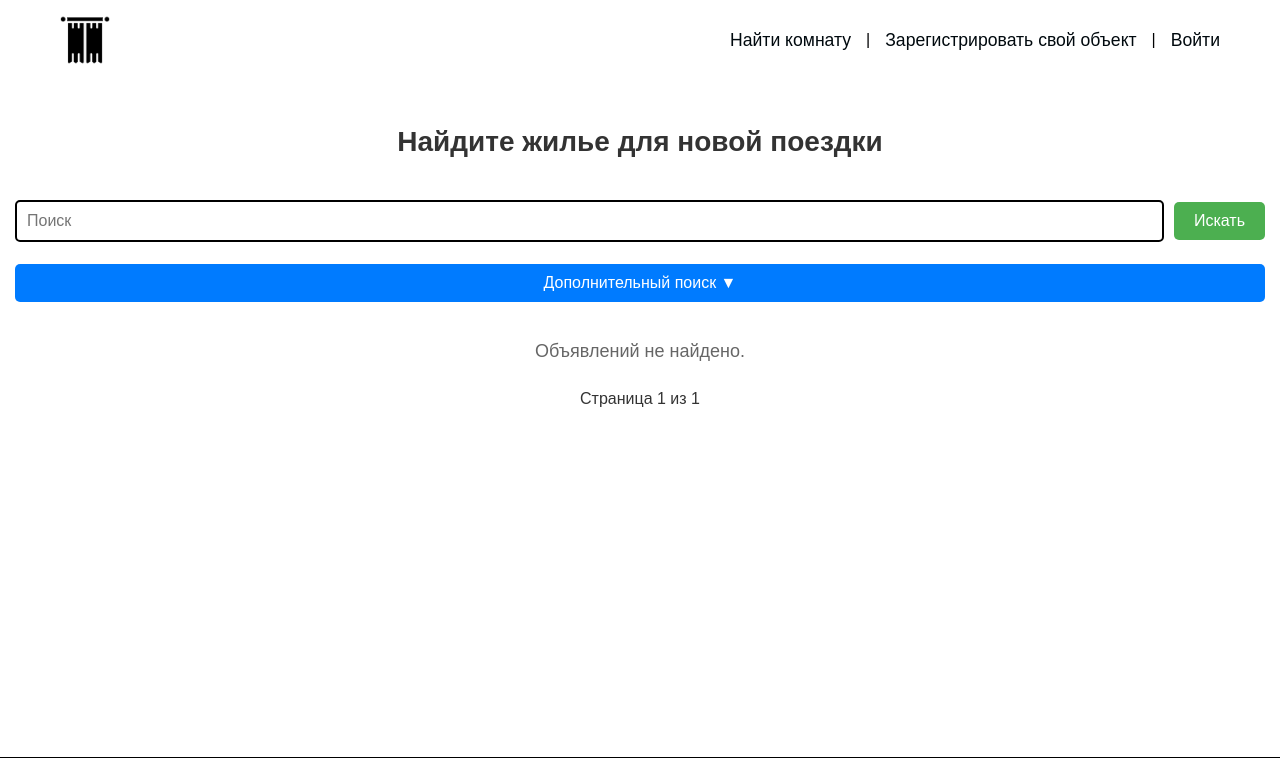
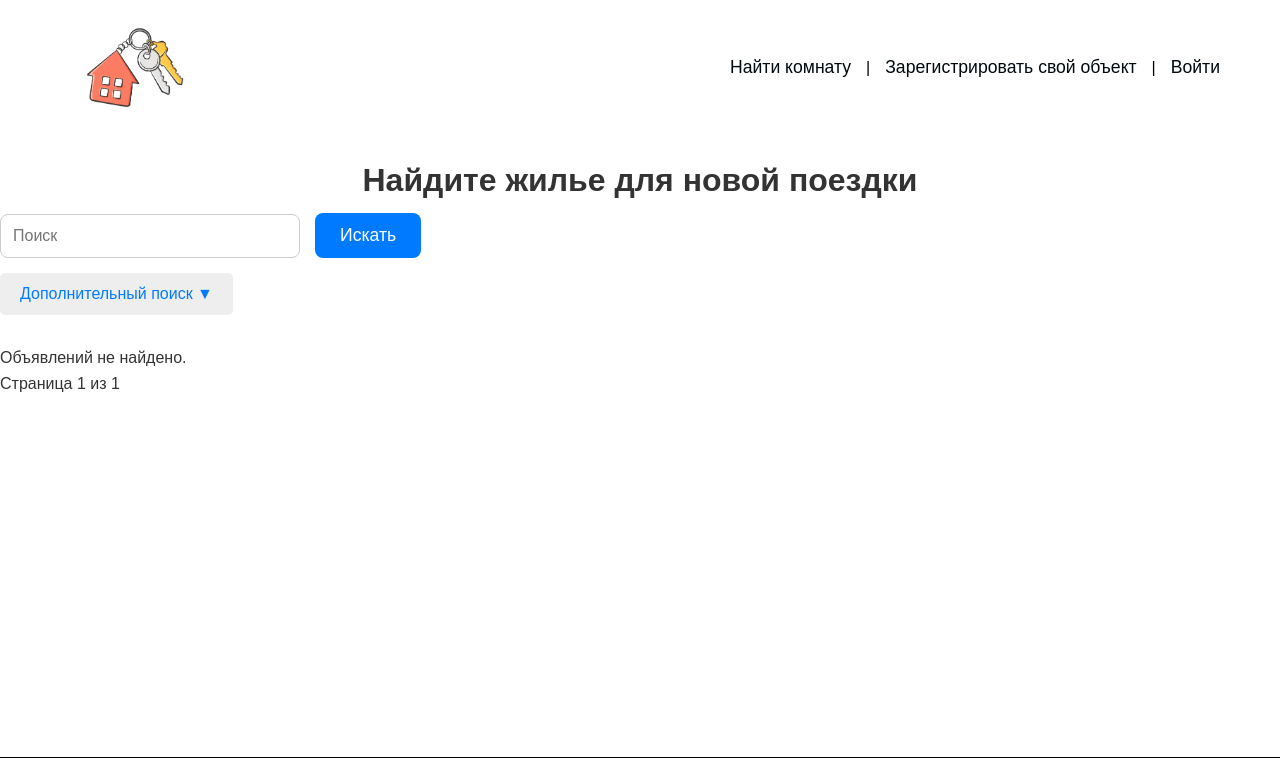
Before and after one commit to Lavder12/FinallProjectICH, a Django app: page /find_room/ in a window 1280 px wide. Shown: the top 758 px of the page. Run offline with Django 5.2, Linux system fonts and the light colour scheme; data that the repository does not hold is empty.

Commit message:
Основная задача выполнена

```diff
--- a/users/static/css/login.css
+++ b/users/static/css/login.css
@@ -34,3 +34,7 @@
 h1, a {
     text-align: center;
 }
+
+h3,a {
+    text-align: left;
+}
--- a/users/templates/users/ad_post_det.html
+++ b/users/templates/users/ad_post_det.html
@@ -96,7 +96,7 @@
                 {% endif %}
             </section>
 
-            <a href="{% url 'users:my_ads' %}" class="back-link">← Назад к списку</a>
+            <a href="{% url 'users:rented_ads' %}" class="back-link">← Назад к списку</a>
         </article>
     </div>
 {% endblock content %}
--- a/users/templates/users/edit_ad.html
+++ b/users/templates/users/edit_ad.html
@@ -27,7 +27,7 @@
                 </form>
             </section>
 
-            <a href="{% url 'users:ad_post_det' post.id %}" class="back-link">← Назад к объявлению</a>
+            <a href="{% url 'users:my_ads' %}" class="back-link">← Назад к объявлению</a>
         </article>
     </div>
 {% endblock content %}
--- a/users/templates/users/login.html
+++ b/users/templates/users/login.html
@@ -14,6 +14,6 @@
   {{ form.as_p }}
   <button type="submit">Вход</button>
   <h1>Нет аккаунта ?</h1>
-<a href="{% url 'users:register'%}">Регистрация</a>
+    <a href="{% url 'users:register'%}"><h3>Регистрация</h3></a>
 </form>
 {% endblock content %}
--- a/web_room/static/css/find_room.css
+++ b/web_room/static/css/find_room.css
@@ -1,217 +1,195 @@
-.page-title {
-    text-align: center;
-    font-size: 28px;
-    color: #333;
-    margin: 20px 0;
+/* Сетка для карточек */
+.posts-grid {
+    display: grid;
+    grid-template-columns: repeat(auto-fill, minmax(250px, 1fr)); /* Автоматическая настройка колонок */
+    gap: 20px; /* Расстояние между карточками */
+    margin-top: 30px;
 }
 
+/* Стиль для каждого объявления */
 .post {
-    max-width: 600px; /* Ограничиваем ширину блока */
-    margin: 20px auto; /* Центрируем */
-    padding: 15px;
-    border: 1px solid #ccc;
+    background-color: #fff;
     border-radius: 8px;
-    background-color: #f9f9f9;
-    word-wrap: break-word; /* Перенос длинных слов */
-    overflow-wrap: break-word; /* Альтернативный способ переноса */
-    box-shadow: 0 0 10px rgba(0, 0, 0, 0.1);
-    word-break: break-word; /* Чтобы предотвратить выход текста за пределы */
+    padding: 20px;
+    box-shadow: 0 4px 10px rgba(0, 0, 0, 0.1);
+    transition: transform 0.3s ease;
+    overflow: hidden; /* Чтобы элементы не выходили за пределы карточки */
 }
 
-.post h2 {
-    font-size: 22px;
+.post:hover {
+    transform: translateY(-5px); /* Легкое поднятие карточки при наведении */
+}
+
+/* Стиль для изображений */
+.post-image img {
+    width: 100%;
+    height: 200px;
+    object-fit: cover;
+    border-radius: 4px;
     margin-bottom: 10px;
 }
 
-.post p {
-    font-size: 16px;
-    line-height: 1.5;
-    word-wrap: break-word; /* Перенос длинных слов */
-    overflow-wrap: break-word; /* Альтернативный способ переноса */
-    word-break: break-word; /* Предотвращает выход текста за границы */
-    margin: 0; /* Убираем лишние отступы */
-}
-
+/* Стиль заголовка */
 .post-title a {
-    font-size: 22px;
-    color: #172c3e;
+    font-size: 1.25rem;
+    color: #007BFF;
+    font-weight: bold;
     text-decoration: none;
+    display: block;
+    margin-bottom: 10px;
 }
 
 .post-title a:hover {
-    text-decoration: underline;
+    color: #0056b3;
 }
 
+/* Описание и дополнительные данные */
 .post-content {
-    font-size: 16px;
-    color: #555;
-    margin: 10px 0;
+    font-size: 1rem;
+    color: #333;
+    margin-bottom: 15px;
 }
 
-.post-date {
-    font-size: 14px;
-    color: #777;
-    display: block;
-    margin-top: 10px;
+.post p {
+    font-size: 1rem;
+    margin-bottom: 8px;
 }
 
-.no-posts {
-    text-align: center;
-    font-size: 18px;
-    color: #666;
+/* Стили для формы поиска */
+./* Основной стиль для формы поиска */
+.search-form {
+    display: flex;
+    flex-direction: column;
+    gap: 15px;
+    margin: 0 auto;
+    padding: 20px;
+    background-color: #f9f9f9;
+    border-radius: 8px;
+    box-shadow: 0 4px 12px rgba(0, 0, 0, 0.1);
+    max-width: 900px;  /* Увеличиваем максимальную ширину */
+    width: 100%;  /* Делаем форму растягивающейся по ширине */
+}
+
+/* Строки поиска */
+.search-row {
+    display: flex;
+    gap: 15px;
+    flex-wrap: wrap;
+}
+
+/* Стиль для контейнера ввода */
+.search-input-container {
+    display: flex;
+    flex-direction: column;
+    gap: 8px;
+    width: 100%;
+    max-width: 300px;  /* Максимальная ширина для каждого поля ввода */
+}
+
+/* Метки для полей ввода */
+.search-input-container label {
+    font-weight: 600;
+    color: #333;
+}
+
+/* Стиль для полей ввода и селектов */
+.search-input-container input,
+.search-input-container select {
+    padding: 12px;
+    font-size: 1rem;
+    border-radius: 8px;
+    border: 1px solid #ccc;
+    transition: border-color 0.3s ease;
+    background-color: #fff;
+    width: 100%;
+}
+
+.search-input-container input:focus,
+.search-input-container select:focus {
+    border-color: #007BFF;
+    outline: none;
+}
+
+/* Стиль для кнопки поиска */
+.search-button-container {
+    align-self: flex-end;
+}
+
+.search-button {
+    padding: 12px 25px;
+    background-color: #007BFF;
+    color: white;
+    border: none;
+    border-radius: 8px;
+    font-size: 1.1rem;
+    cursor: pointer;
+    transition: background-color 0.3s ease;
+}
+
+.search-button:hover {
+    background-color: #0056b3;
+}
+
+/* Стили для кнопки дополнительных фильтров */
+.advanced-toggle {
+    margin-top: 15px;
+}
+
+.toggle-button {
+    cursor: pointer;
+    background-color: #eee;
+    border: none;
+    padding: 12px 20px;
+    color: #007BFF;
+    font-size: 1rem;
+    border-radius: 5px;
+    transition: background-color 0.3s ease;
+}
+
+.toggle-button:hover {
+    background-color: #d1d1d1;
+}
+
+.advanced-filters {
+    display: none;
     margin-top: 20px;
 }
 
-.pagination {
-    text-align: center;
-    margin: 20px 0;
-}
-
-.pagination-link {
-    display: inline-block;
-    padding: 10px 15px;
-    margin: 5px;
-    background: #007bff;
-    color: #fff;
-    border-radius: 5px;
-    text-decoration: none;
-}
-
-.pagination-link:hover {
-    background: #0056b3;
-}
-
-.pagination-info {
-    font-size: 16px;
-    color: #333;
-    margin: 0 10px;
-}
-
-.post-image {
-    text-align: center;
-    margin-top: 15px;
-}
-
-.post-image img {
-    max-width: 100%; /* Картинка будет ограничена шириной контейнера */
-    height: auto;  /* Сохраняем пропорции */
-    border-radius: 5px;
-    display: block;
-    margin: 0 auto;
-}
-/* Основные стили для формы поиска */
-.search-form {
-    display: flex;
-    flex-direction: column;
-    gap: 12px;
-    padding: 15px;
-    background-color: #ffffff;
-    border-radius: 15px;
-}
-
-/* Группировка строк */
-.search-row {
-    display: flex;
-    flex-wrap: wrap;
-    gap: 10px;
-    align-items: center;
-}
-
-/* Стили для полей */
-.search-input-container {
-    flex: 1 1 200px;
-    display: flex;
-    flex-direction: column;
-    font-size: 14px;
-}
-
-/* Компактные поля для цены */
-.search-input-container.small {
-    flex: 1 1 120px;
-}
-
-/* Поля ввода */
-.search-input-container input,
-.search-input-container select {
-    width: 100%;
-    padding: 10px;
-    font-size: 16px;
-    border: 2px solid #000;
-    border-radius: 5px;
-    box-sizing: border-box;
-}
-
-/* Кнопка поиска */
-.search-button {
-    padding: 10px 20px;
-    font-size: 16px;
-    background-color: #4CAF50;
-    color: white;
-    border: none;
-    border-radius: 5px;
-    cursor: pointer;
-    transition: background-color 0.3s ease;
-    width: 100%;
-}
-
-.search-button:hover {
-    background-color: #a04550;
-}
-
-/* Кнопка раскрытия */
-.toggle-button {
-    width: 100%;
-    padding: 10px;
-    font-size: 16px;
-    background-color: #007bff;
-    color: white;
-    border: none;
-    border-radius: 5px;
-    cursor: pointer;
-    margin-top: 10px;
-}
-
-.toggle-button:hover {
-    background-color: #0056b3;
-}
-
-/* Выпадающий фильтр */
-.advanced-filters {
-    display: none; /* Скрыто по умолчанию */
-    background-color: #f9f9f9;
-    padding: 15px;
-    border-radius: 10px;
-    margin-top: 10px;
-    box-shadow: 0 2px 8px rgba(0, 0, 0, 0.1);
-}
-
-/* Анимация */
 .advanced-filters.show {
     display: block;
 }
 
-/* Адаптивность */
-@media (max-width: 768px) {
-    .search-row {
-        flex-direction: column;
-    }
+/* Для маленьких фильтров в дополнительном поиске */
+.search-row .search-input-container.small {
+    width: 45%;
+}
 
-    .search-button-container {
-        width: 100%;
-    }
+/* Стили для сортировки */
+.sort-container {
+    margin-top: 20px;
+    font-weight: 600;
+    color: #333;
+}
 
-    .search-button {
-        width: 100%;
-    }
+.sort-select {
+    padding: 12px;
+    font-size: 1rem;
+    border-radius: 8px;
+    border: 1px solid #ccc;
+    background-color: #fff;
+    width: 100%;
+    max-width: 250px;  /* Максимальная ширина для выпадающего списка */
+    transition: border-color 0.3s ease;
 }
-.sort-container {
-        margin: 10px 0;
-        display: flex;
-        align-items: center;
-        gap: 10px;
-    }
-    .sort-select {
-        padding: 5px;
-        border-radius: 5px;
-        border: 1px solid #ccc;
-    }
+
+.sort-select:focus {
+    border-color: #007BFF;
+    outline: none;
+}
+
+
+.search-text-cont{
+    text-align: center;
+
+
+}
--- a/web_room/static/css/styles.css
+++ b/web_room/static/css/styles.css
@@ -42,8 +42,9 @@
 }
 
 .logo-img {
-    width: 50px;
+    width: 150px;
     height: auto;
+    margin-right: 10px;
 }
 
 .nav {
--- a/web_room/templates/web_room/base.html
+++ b/web_room/templates/web_room/base.html
@@ -17,7 +17,7 @@
             <div class="container">
                 <!-- Логотип -->
                 <a href="{% url 'web_room:home' %}" class="logo">
-                    <img src="{% static 'img/logo.png' %}" alt="Лого" class="logo-img">
+                    <img src="{% static 'img/logo_1.png' %}" alt="Лого" class="logo-img" >
                 </a>
 
                 <!-- Меню навигации -->
--- a/web_room/templates/web_room/find_room.html
+++ b/web_room/templates/web_room/find_room.html
@@ -10,8 +10,9 @@
 {% block header %}Список объявлений{% endblock header %}
 
 {% block content %}
+    <div class="search-text-cont">
     <h1 class="page-title">Найдите жилье для новой поездки</h1>
-
+    </div>
     <!-- Форма поиска -->
     <form method="get" action="" class="search-form">
         <div class="search-row">
@@ -104,8 +105,8 @@
                     <h2 class="post-title">
                         <a href="{% url 'web_room:post_detail' pk=post.pk %}">{{ post.title }}</a>
                     </h2>
-                    <p class="post-content">{{ post.content|truncatechars:170 }}</p>
-                    <p><strong>⭐ Оценка:</strong> {{ post.avg_rating|default:"Нет рейтинга" }} </p>  <!-- Выводим рейтинг -->
+                    <p class="post-content">{{ post.content|slice:10 }}...</p>
+                    <p><strong>⭐ Оценка:</strong> {{ post.avg_rating|default:"Нет рейтинга" }} </p>
                     <p><strong>💰 Цена:</strong> {{ post.price }} ₽</p>
                     <p><strong>📅 Дата:</strong> {{ post.created_at }}</p>
 
--- a/web_room/views.py
+++ b/web_room/views.py
@@ -55,7 +55,7 @@
     posts = posts.order_by(sort_mapping.get(sort, "-created_at"))
 
     # Пагинация
-    paginator = Paginator(posts, 5)
+    paginator = Paginator(posts, 10)
     page_number = request.GET.get("page")
     page_obj = paginator.get_page(page_number)
 
```
Also changed, not shown: users/static/css/my_ad.css (+120 -54 lines), users/templates/users/my_ads.html (+32 -9 lines), users/views.py (+9 -3 lines), web_room/static/img/logo_1.png (added).
